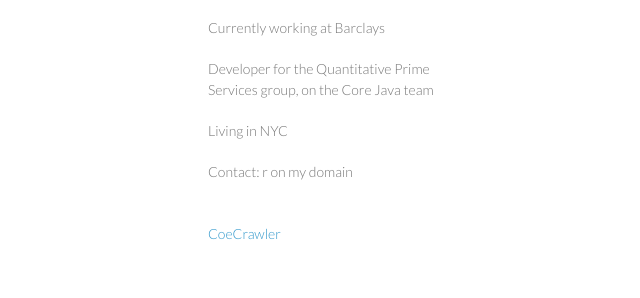
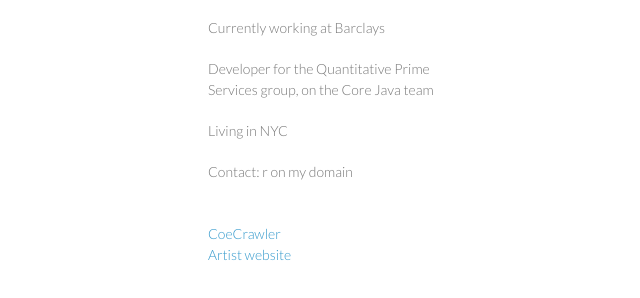
Before and after one commit to rccoe/rccoe.github.io, a plain HTML site: page index.html in a window 1280 px wide. Shown: the part 154-452 px from the top of the page, without its empty margins (2-642 px from the left). Drawn offline with Linux system fonts and the light colour scheme.

Commit message:
Adding link to artist website

```diff
--- a/index.html
+++ b/index.html
@@ -31,6 +31,9 @@
 		<br/>
 		<a href="http://nameless-meadow-5740.herokuapp.com/">CoeCrawler</a>
 
+		<br/>
+		<a target= "_blank" href="http://still-hamlet-2932.herokuapp.com">Artist website</a>
+
         <!--p class="view"><a href="https://github.com/rccoe">View My GitHub Profile</a></p!-->
 
       </header>
```
